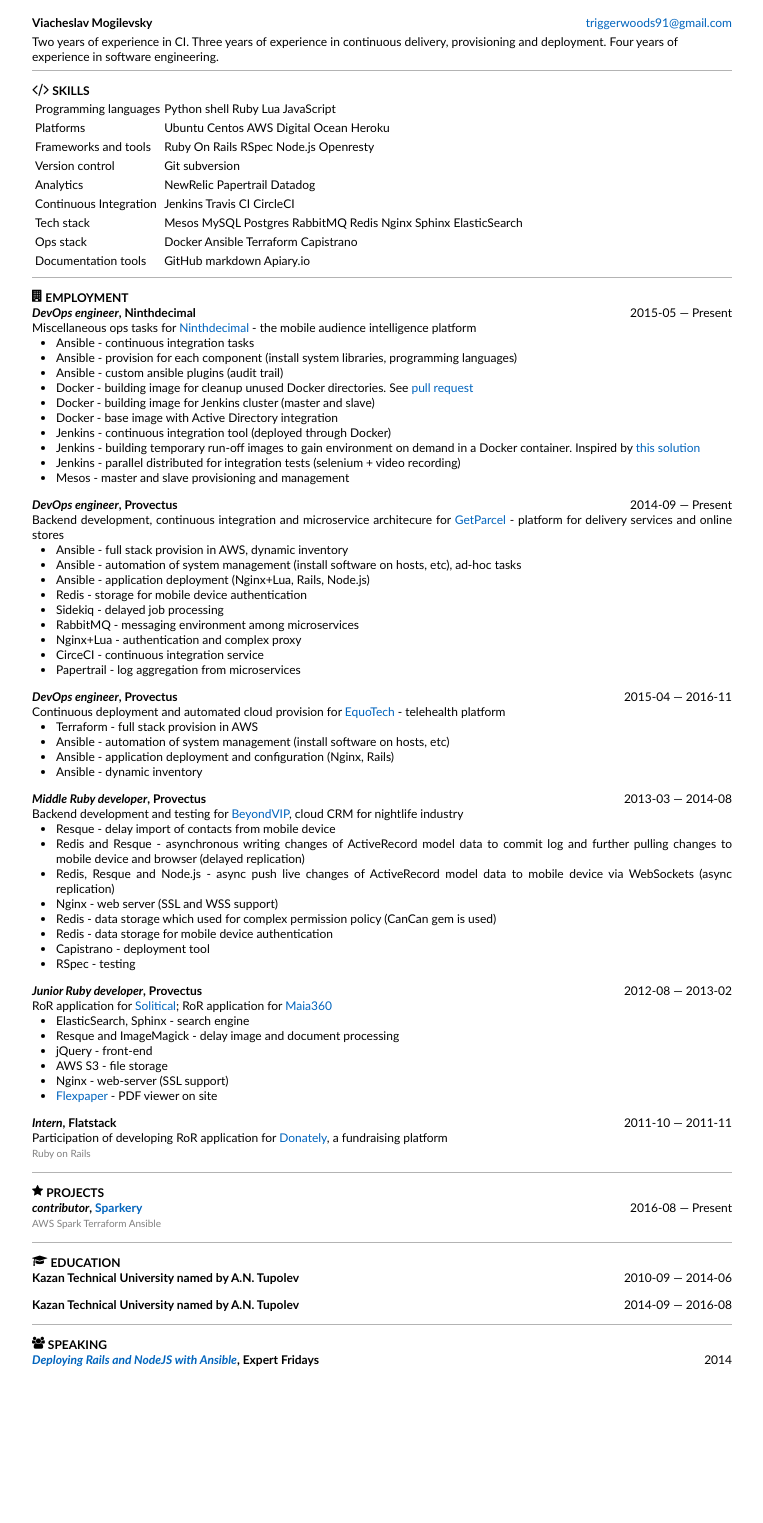
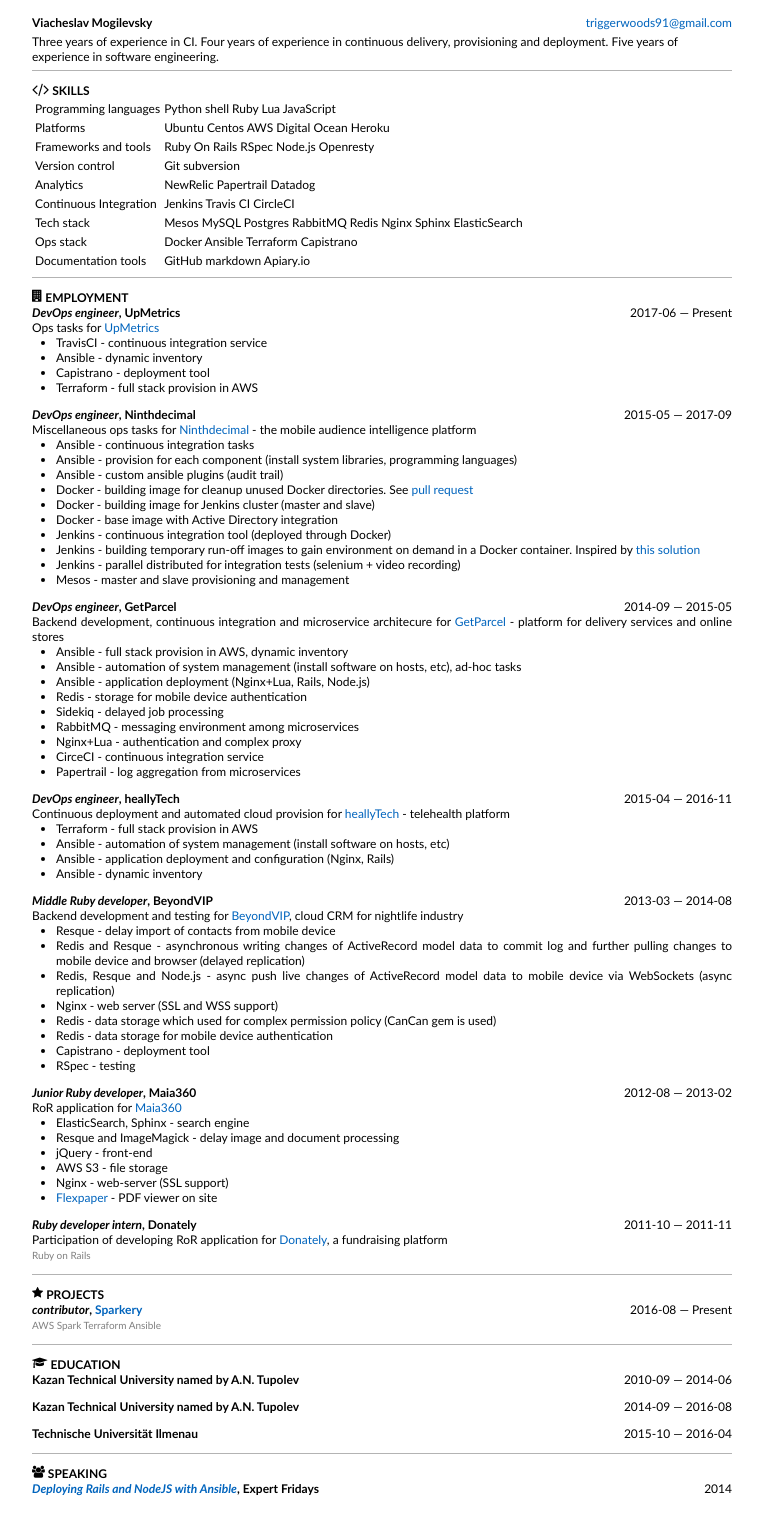
Before and after one commit to viatcheslavmogilevsky/viatcheslavmogilevsky.github.io, a website: page resume/resume.html in a window 1280 px wide. Shown: the whole page, without its empty margins (258-1021 px from the left). Before the commit the page ends 1394 px from the top, so only its background shows below. Drawn offline with Linux system fonts and the light colour scheme.

Commit message:
2017-12 Update

```diff
--- a/resume/resume.html
+++ b/resume/resume.html
@@ -120,8 +120,8 @@
                 </div>
             </header>
             <hr>
-            <section id="summary">Two years of experience in CI. Three years of experience in continuous
-                delivery, provisioning and deployment. Four years of experience in software
+            <section id="summary">Three years of experience in CI. Four years of experience in continuous
+                delivery, provisioning and deployment. Five years of experience in software
                 engineering.</section>
             <hr>
             <section id="skills">
@@ -184,9 +184,26 @@
                 </header>
                 <div>
                      <h3><em>DevOps engineer</em>,
+    UpMetrics
+    </h3>
+ <span class="tenure">2017-06 — Present</span>
+
+                    <p>
+                        <p>Ops tasks for <a href="https://www.upmetrics.com">UpMetrics</a>
+                        </p>
+                    </p>
+                    <ul>
+                        <li>TravisCI - continuous integration service</li>
+                        <li>Ansible - dynamic inventory</li>
+                        <li>Capistrano - deployment tool</li>
+                        <li>Terraform - full stack provision in AWS</li>
+                    </ul>
+                </div>
+                <div>
+                     <h3><em>DevOps engineer</em>,
     Ninthdecimal
     </h3>
- <span class="tenure">2015-05 — Present</span>
+ <span class="tenure">2015-05 — 2017-09</span>
 
                     <p>
                         <p>Miscellaneous ops tasks for <a href="http://www.ninthdecimal.com/">Ninthdecimal</a> -
@@ -212,14 +229,14 @@
                 </div>
                 <div>
                      <h3><em>DevOps engineer</em>,
-    Provectus
+    GetParcel
     </h3>
- <span class="tenure">2014-09 — Present</span>
+ <span class="tenure">2014-09 — 2015-05</span>
 
                     <p>
                         <p>Backend development, continuous integration and microservice architecure
-                            for <a href="http://getparcel.ru/">GetParcel</a> - platform for delivery
-                            services and online stores</p>
+                            for <a href="https://www.linkedin.com/search/results/index/?keywords=GetParcel">GetParcel</a> -
+                            platform for delivery services and online stores</p>
                     </p>
                     <ul>
                         <li>Ansible - full stack provision in AWS, dynamic inventory</li>
@@ -236,12 +253,12 @@
                 </div>
                 <div>
                      <h3><em>DevOps engineer</em>,
-    Provectus
+    heallyTech
     </h3>
  <span class="tenure">2015-04 — 2016-11</span>
 
                     <p>
-                        <p>Continuous deployment and automated cloud provision for <a href="https://github.com/EquoTech">EquoTech</a> -
+                        <p>Continuous deployment and automated cloud provision for <a href="https://github.com/EquoTech">heallyTech</a> -
                             telehealth platform</p>
                     </p>
                     <ul>
@@ -254,7 +271,7 @@
                 </div>
                 <div>
                      <h3><em>Middle Ruby developer</em>,
-    Provectus
+    BeyondVIP
     </h3>
  <span class="tenure">2013-03 — 2014-08</span>
 
@@ -279,13 +296,12 @@
                 </div>
                 <div>
                      <h3><em>Junior Ruby developer</em>,
-    Provectus
+    Maia360
     </h3>
  <span class="tenure">2012-08 — 2013-02</span>
 
                     <p>
-                        <p>RoR application for <a href="https://angel.co/solitical">Solitical</a>;
-                            RoR application for <a href="https://www.indiegogo.com/projects/maia360-founding-the-biggest-dental-community-worldwide">Maia360</a>
+                        <p>RoR application for <a href="https://www.indiegogo.com/projects/maia360-founding-the-biggest-dental-community-worldwide">Maia360</a>
                         </p>
                     </p>
                     <ul>
@@ -298,13 +314,13 @@
                     </ul>
                 </div>
                 <div>
-                     <h3><em>Intern</em>,
-    Flatstack
+                     <h3><em>Ruby developer intern</em>,
+    Donately
     </h3>
  <span class="tenure">2011-10 — 2011-11</span>
 
                     <p>
-                        <p>Participation of developing RoR application for <a href="https://www.dntly.com">Donately</a>,
+                        <p>Participation of developing RoR application for <a href="https://donately.com">Donately</a>,
                             a fundraising platform</p>
                     </p> <span class="keywords">Ruby on Rails </span>
 
@@ -342,6 +358,11 @@
  <span class="tenure">2014-09 — 2016-08</span>
 
                 </div>
+                <div>
+                     <h3>Technische Universität Ilmenau</h3>
+ <span class="tenure">2015-10 — 2016-04</span>
+
+                </div>
             </section>
             <hr>
             <section id="speaking">
```
Also changed, not shown: resume/resume.json (+35 -13 lines).
